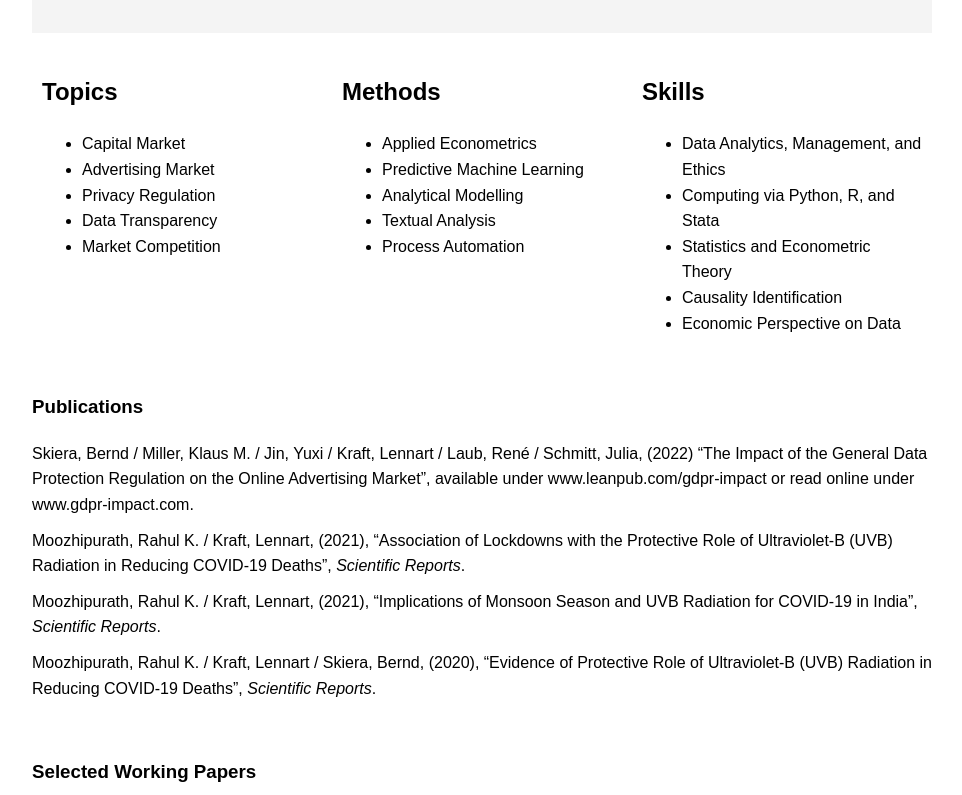
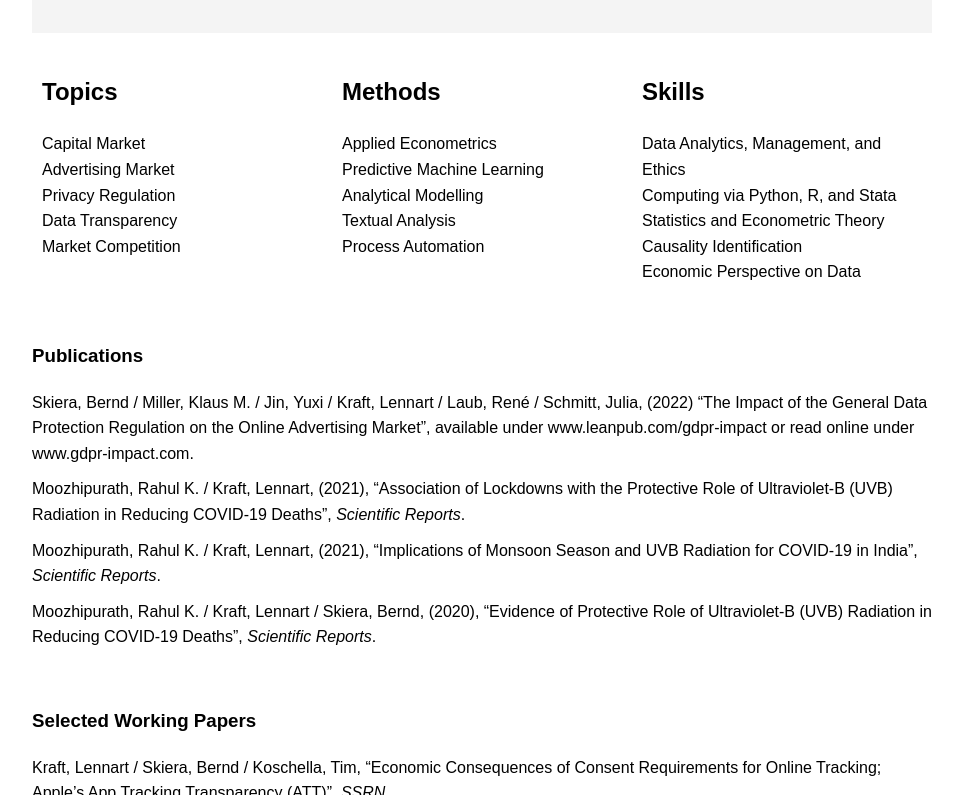
Before and after one commit to Kraft-L/kraft-l.github.io, a plain HTML site: page index.html in a window 1280 px wide. Shown: the part 1059-1854 px from the top of the page, without its empty margins (158-1120 px from the left). Drawn offline with Linux system fonts and the light colour scheme.

Commit message:
Update index.html

```diff
--- a/index.html
+++ b/index.html
@@ -24,6 +24,9 @@
             max-width: 100%;
             height: auto;
         }
+        h1 {
+            text-align: center;
+        }
         .content {
             display: flex;
             flex-wrap: wrap;
@@ -47,6 +50,10 @@
             flex: 1;
             padding: 0 10px;
             min-width: 200px;
+        }
+        .sections ul {
+            list-style-type: none;
+            padding-left: 0;
         }
         .publications, .working-papers {
             padding: 20px 0;
```
